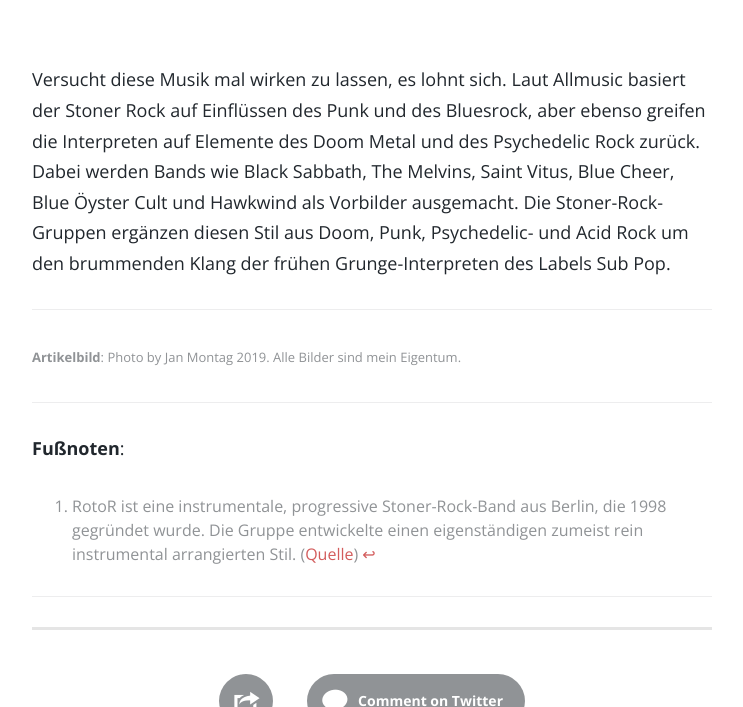
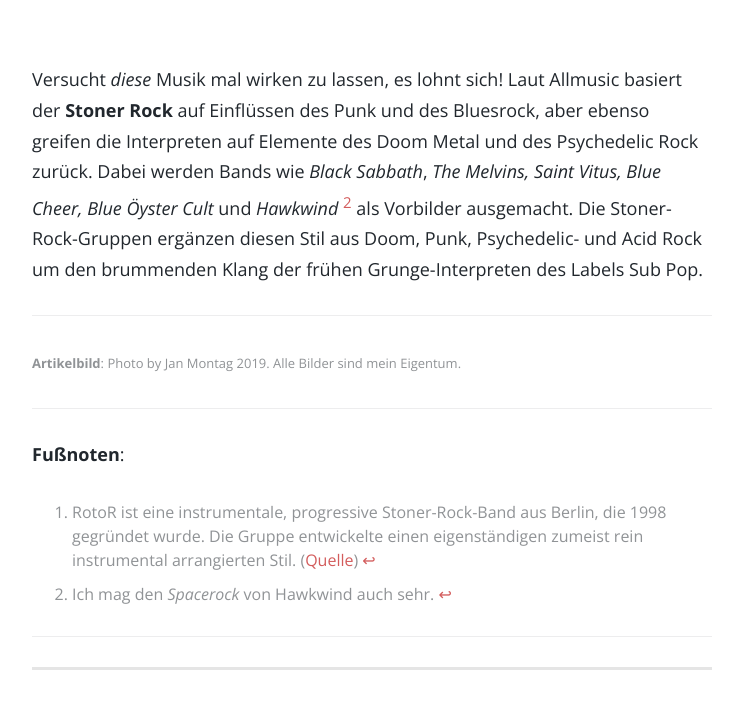
Before and after one commit to thafaker/apfelhammer.de, a Jekyll site: the page built from _posts/2019-05-04-Come-Back-Life.md, in a window 1280 px wide and 900 px high, scrolled down 4929 px, cut to the strip 193-900 px from the top of the window. Shown: the whole strip, without its empty margins (268-1011 px from the left). Built offline with Jekyll 4.4.1, drawn with Linux system fonts in a browser that asks for light colours; comment, search, counter and statistics services are not loaded.

Commit message:
Update from Forestry.io thafaker@gmx.net updated _posts/2019-05-04-Come-Back-Life.md

```diff
--- a/_posts/2019-05-04-Come-Back-Life.md
+++ b/_posts/2019-05-04-Come-Back-Life.md
@@ -20,7 +20,7 @@
 
 ![Vinyl Cover Schallplatte KADAVAR](/content/images/2019/05/kadavar/1.png)
 
-![Vinyl Cover Schallplatte KADAVAR](/content/images/2019/05/kadavar/1.5png)
+![Vinyl Cover Schallplatte KADAVAR](/content/images/2019/05/kadavar/1.5.png)
 
 ![Vinyl Cover Schallplatte KADAVAR](/content/images/2019/05/kadavar/2.png)
 
@@ -30,7 +30,7 @@
 
 ![Vinyl Cover Schallplatte KADAVAR](/content/images/2019/05/kadavar/5.png)
 
-![Vinyl Cover Schallplatte KADAVAR](/content/images/2019/05/kadavar/5.5png)
+![Vinyl Cover Schallplatte KADAVAR](/content/images/2019/05/kadavar/5.5.png)
 
 ![Vinyl Cover Schallplatte KADAVAR](/content/images/2019/05/kadavar/6.png)
 
@@ -44,7 +44,7 @@
   <iframe width="560" height="315" src="https://www.youtube.com/embed/nFTCGS2aZtA" frameborder="0" allow="accelerometer; autoplay; encrypted-media; gyroscope; picture-in-picture" allowfullscreen></iframe>
 </div>
 
-Versucht diese Musik mal wirken zu lassen, es lohnt sich. Laut Allmusic basiert der Stoner Rock auf Einflüssen des Punk und des Bluesrock, aber ebenso greifen die Interpreten auf Elemente des Doom Metal und des Psychedelic Rock zurück. Dabei werden Bands wie Black Sabbath, The Melvins, Saint Vitus, Blue Cheer, Blue Öyster Cult und Hawkwind als Vorbilder ausgemacht. Die Stoner-Rock-Gruppen ergänzen diesen Stil aus Doom, Punk, Psychedelic- und Acid Rock um den brummenden Klang der frühen Grunge-Interpreten des Labels Sub Pop.
+Versucht *diese* Musik mal wirken zu lassen, es lohnt sich! Laut Allmusic basiert der **Stoner Rock** auf Einflüssen des Punk und des Bluesrock, aber ebenso greifen die Interpreten auf Elemente des Doom Metal und des Psychedelic Rock zurück. Dabei werden Bands wie *Black Sabbath*, *The Melvins, Saint Vitus, Blue Cheer, Blue Öyster Cult* und *Hawkwind* [^2] als Vorbilder ausgemacht. Die Stoner-Rock-Gruppen ergänzen diesen Stil aus Doom, Punk, Psychedelic- und Acid Rock um den brummenden Klang der frühen Grunge-Interpreten des Labels Sub Pop.
 
 ---
 
@@ -57,3 +57,4 @@
 **Fußnoten**:
 
 [^1]: RotoR ist eine instrumentale, progressive Stoner-Rock-Band aus Berlin, die 1998 gegründet wurde. Die Gruppe entwickelte einen eigenständigen zumeist rein instrumental arrangierten Stil. ([Quelle](https://de.wikipedia.org/wiki/RotoR))
+[^2]: Ich mag den *Spacerock* von Hawkwind auch sehr.
```
